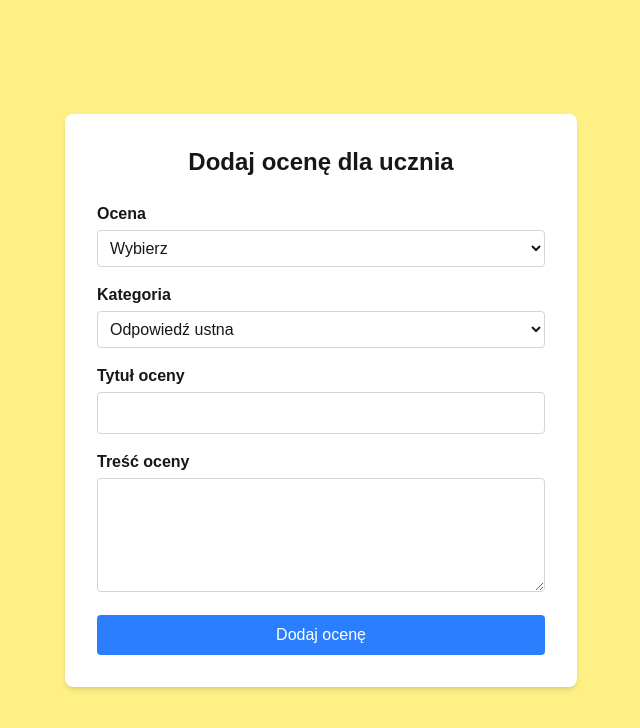
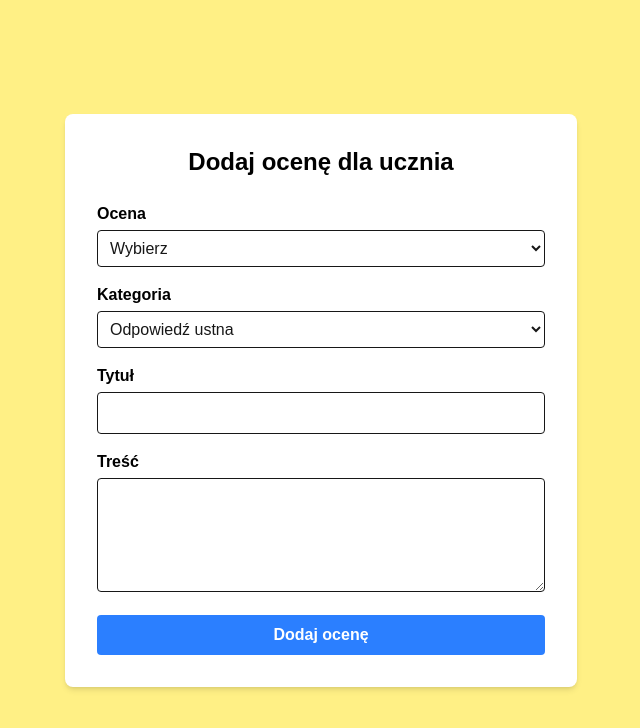
Before and after one commit to PanKubix79997/eKubix, a Next.js app: page /dashboard-teacher/manage-grades/add-grades in a window 1280 px wide. Shown: the top 728 px of the page, without its empty margins (319-959 px from the left). Built offline with nearby package versions, Linux system fonts and the light colour scheme.

Commit message:
poprawiono bledy z params.

```diff
--- a/app/dashboard-teacher/manage-grades/add-grades/page.tsx
+++ b/app/dashboard-teacher/manage-grades/add-grades/page.tsx
@@ -1,135 +1,90 @@
-"use client";
+type PageProps = {
+  searchParams: {
+    studentId?: string;
+    class?: string;
+    subject?: string;
+  };
+};
 
-import { useState, useEffect } from "react";
-import { useSearchParams } from "next/navigation";
-
-const gradeOptions = ["1", "2", "3", "4", "5", "6", "+", "-" , "bz" ];
+const gradeOptions = ["1", "2", "3", "4", "5", "6", "+", "-", "bz"];
 const categoryOptions = [
   "Odpowiedź ustna",
   "Sprawdzian",
   "Kartkówka",
   "Przygotowanie do lekcji",
-  "Inny" ,
-  "proponowana śródroczna" ,
-  "proponowana roczna" ,
-  "Śródroczna" ,
-  "roczna"
+  "Inny",
+  "proponowana śródroczna",
+  "proponowana roczna",
+  "Śródroczna",
+  "roczna",
 ];
 
-export default function AddGradesPage() {
-  const searchParams = useSearchParams();
-  const studentId = searchParams.get("studentId") || "";
-  const studentClass = searchParams.get("class") || "";
-  const subject = searchParams.get("subject") || "";
+export default function AddGradesPage({ searchParams }: PageProps) {
+  const studentId = searchParams.studentId ?? "";
+  const studentClass = searchParams.class ?? "";
+  const subject = searchParams.subject ?? "";
 
-  const [grade, setGrade] = useState("");
-  const [category, setCategory] = useState(categoryOptions[0]);
-  const [title, setTitle] = useState("");
-  const [content, setContent] = useState("");
-  const [statusMessage, setStatusMessage] = useState("");
+  async function addGrade(formData: FormData) {
+    "use server";
 
-  const handleSubmit = async (e: React.FormEvent) => {
-    e.preventDefault();
-    try {
-      const res = await fetch("/api/grades/add", {
+    await fetch(`${process.env.NEXT_PUBLIC_BASE_URL}/api/grades/add`, {
       method: "POST",
       headers: { "Content-Type": "application/json" },
       body: JSON.stringify({
         studentId,
         class: studentClass,
         subject,
-          grade,
-          category,
-          title,
-          content,
+        grade: formData.get("grade"),
+        category: formData.get("category"),
+        title: formData.get("title"),
+        content: formData.get("content"),
       }),
     });
-
-      const data = await res.json();
-
-      if (res.ok) {
-        setStatusMessage("Ocena dodana pomyślnie!");
-        setGrade("");
-        setCategory(categoryOptions[0]);
-        setTitle("");
-        setContent("");
-      } else {
-        setStatusMessage(data.message || "Błąd serwera");
   }
-    } catch {
-      setStatusMessage("Błąd serwera");
-    }
-  };
 
   return (
     <div className="min-h-screen bg-yellow-200 flex items-center justify-center p-6">
       <div className="bg-white p-8 rounded-lg shadow-md w-full max-w-lg">
-        <h1 className="text-2xl font-bold mb-6 text-center">
+        <h1 className="text-2xl font-bold text-black mb-6 text-center">
           Dodaj ocenę dla ucznia
         </h1>
 
-        {statusMessage && (
-          <div className="mb-4 p-2 rounded bg-green-200 text-green-800">
-            {statusMessage}
-          </div>
-        )}
-
-        <form onSubmit={handleSubmit} className="flex flex-col gap-4">
+        <form action={addGrade} className="flex flex-col gap-4">
           <div>
-            <label className="block mb-1 font-semibold">Ocena</label>
-            <select
-              value={grade}
-              onChange={(e) => setGrade(e.target.value)}
-              className="border border-gray-300 p-2 rounded w-full focus:outline-none focus:ring-2 focus:ring-blue-400"
-              required
-            >
+            <label className="block mb-1 font-bold text-black">Ocena</label>
+            <select name="grade" required className="border p-2 rounded w-full">
               <option value="">Wybierz</option>
-              {gradeOptions.map((g) => (
+              {gradeOptions.map(g => (
                 <option key={g} value={g}>{g}</option>
               ))}
             </select>
           </div>
 
           <div>
-            <label className="block mb-1 font-semibold">Kategoria</label>
-            <select
-              value={category}
-              onChange={(e) => setCategory(e.target.value)}
-              className="border border-gray-300 p-2 rounded w-full focus:outline-none focus:ring-2 focus:ring-blue-400"
-              required
-            >
-              {categoryOptions.map((c) => (
+            <label className="block mb-1 font-bold text-black">Kategoria</label>
+            <select name="category" required className="border p-2 rounded w-full">
+              {categoryOptions.map(c => (
                 <option key={c} value={c}>{c}</option>
               ))}
             </select>
           </div>
 
           <div>
-            <label className="block mb-1 font-semibold">Tytuł oceny</label>
-            <input
-              type="text"
-              value={title}
-              onChange={(e) => setTitle(e.target.value)}
-              className="border border-gray-300 p-2 rounded w-full focus:outline-none focus:ring-2 focus:ring-blue-400"
+            <label className="block mb-1 font-bold text-black">Tytuł</label>
+            <input name="title" required className="border p-2 rounded w-full" />
+          </div>
+
+          <div>
+            <label className="block mb-1 font-bold text-black">Treść</label>
+            <textarea
+              name="content"
               required
+              rows={4}
+              className="border p-2 rounded w-full"
             />
           </div>
 
-          <div>
-            <label className="block mb-1 font-semibold">Treść oceny</label>
-            <textarea
-              value={content}
-              onChange={(e) => setContent(e.target.value)}
-              className="border border-gray-300 p-2 rounded w-full focus:outline-none focus:ring-2 focus:ring-blue-400"
-              rows={4}
-              required
-            />
-          </div>
-
-          <button
-            type="submit"
-            className="bg-blue-500 text-white p-2 rounded hover:bg-blue-600 transition"
-          >
+          <button className="bg-blue-500 text-white font-bold p-2 rounded">
             Dodaj ocenę
           </button>
         </form>
--- a/middleware.ts
+++ /dev/null
@@ -1,103 +0,0 @@
-import { NextResponse } from "next/server";
-import type { NextRequest } from "next/server";
-import jwt from "jsonwebtoken";
-
-/**
- * Node.js runtime wymagany dla jsonwebtoken
- */
-export const runtime = "nodejs";
-
-const JWT_SECRET = process.env.JWT_SECRET!;
-
-// Mapowanie ról → dashboard
-const roleToDashboard: Record<string, string> = {
-  admin: "/dashboard-admin",
-  student: "/dashboard-student",
-  teacher: "/dashboard-teacher",
-  director: "/dashboard-director",
-};
-
-// Publiczne strony (bez logowania)
-const publicPaths = ["/", "/login", "/support","/terms"];
-
-export function middleware(req: NextRequest) {
-  const url = req.nextUrl.clone();
-  const pathname = req.nextUrl.pathname.replace(/\/$/, "") || "/";
-  const token = req.cookies.get("ekubix_token")?.value;
-
-  // ======================
-  // 1️⃣ Strony publiczne
-  // ======================
-  if (publicPaths.includes(pathname)) {
-    if (pathname === "/login" && token) {
-      try {
-        const payload = jwt.verify(token, JWT_SECRET) as any;
-        const dashboard = roleToDashboard[payload.role?.toLowerCase()];
-        if (dashboard) {
-          url.pathname = dashboard;
-          return NextResponse.redirect(url);
-        }
-      } catch {
-        // niepoprawny token → pozwól wejść
-      }
-    }
-    return NextResponse.next();
-  }
-
-  // ======================
-  // 2️⃣ Brak tokenu → /login
-  // ======================
-  if (!token) {
-    url.pathname = "/login";
-    return NextResponse.redirect(url);
-  }
-
-  // ======================
-  // 3️⃣ Weryfikacja tokena
-  // ======================
-  let payload: any;
-  try {
-    payload = jwt.verify(token, JWT_SECRET);
-  } catch {
-    url.pathname = "/login";
-    return NextResponse.redirect(url);
-  }
-
-  const role = String(payload.role || "").toLowerCase();
-  const allowedDashboard = roleToDashboard[role];
-
-  if (!allowedDashboard) {
-    url.pathname = "/login";
-    return NextResponse.redirect(url);
-  }
-
-  // ======================
-  // 4️⃣ Blokada cudzych dashboardów
-  // ======================
-  if (
-    pathname.startsWith("/dashboard-") &&
-    !pathname.startsWith(`/dashboard-${role}`)
-  ) {
-    url.pathname = allowedDashboard;
-    return NextResponse.redirect(url);
-  }
-
-  return NextResponse.next();
-}
-
-/**
- * ======================
- * 5️⃣ MATCHER — KLUCZOWA ZMIANA
- * ======================
- * Middleware NIE DOTYKA:
- * - obrazów
- * - fontów
- * - css/js
- * - _next/*
- * - api/*
- */
-export const config = {
-  matcher: [
-    "/((?!api|_next|favicon.ico|.*\\.(?:png|jpg|jpeg|gif|webp|svg|ico|css|js|map|woff|woff2|ttf|otf)).*)",
-  ],
-};
```
Lines whose indentation alone changed are shown as unchanged.
